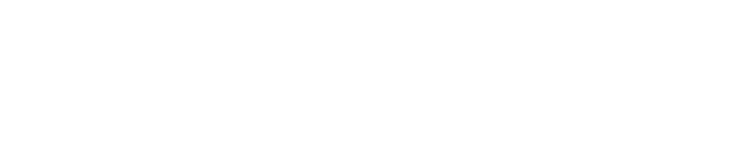
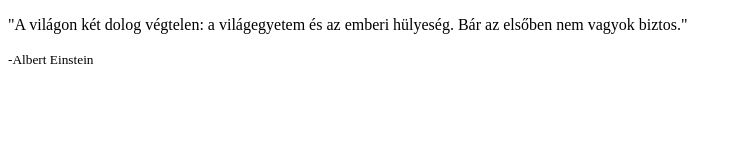
Before and after one commit to kajdierika/simple-quote-page2, a plain HTML site: page index.html in a window 1280 px wide. Shown: the whole page, without its empty margins (0-742 px from the left). Drawn offline with Linux system fonts and the light colour scheme.

Commit message:
add latest file structure

```diff
--- a/index.html
+++ b/index.html
@@ -2,11 +2,16 @@
 <html>
 <head>
   <meta charset="utf-8">
-  <title></title>
+  <title>Infinity</title>
   <meta name="viewport" content="width=device-width, initial-scale=1">
   <link rel="stylesheet" type="text/css" href="main.css">
+  <link rel="preconnect" href="https://fonts.gstatic.com">
+  <link href="https://fonts.googleapis.com/css2?family=Noto+Sans&family=Noto+Serif&display=swap" rel="stylesheet">
 </head>
 <body>
-
+  <div class="wrapper">
+    <p class="quote">"A világon két dolog végtelen: a világegyetem és az emberi hülyeség. Bár az elsőben nem vagyok biztos."</p>
+    <p class="author"><small>-Albert Einstein</small></p>
+  </div>
 </body>
 </html>
```
